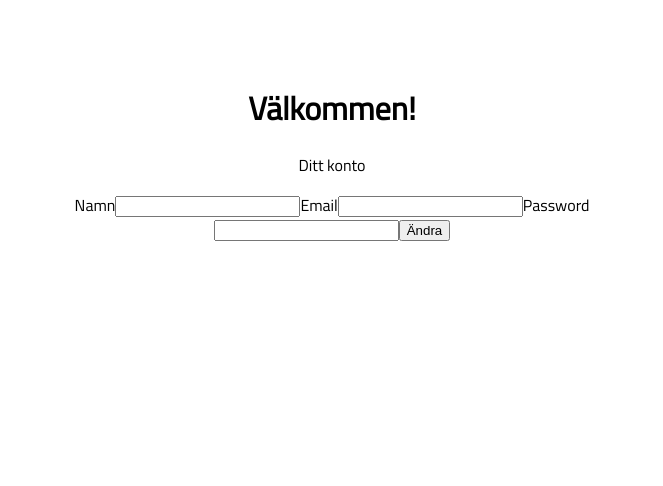
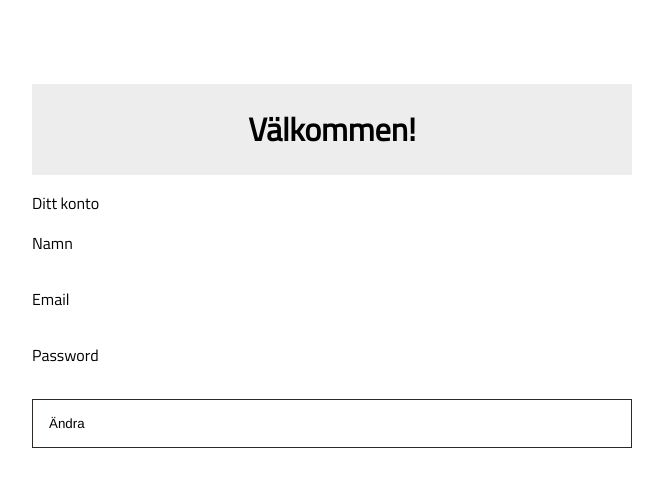
Before and after one commit to Jensengbg-Carl-Ulvinen/komplettering-vue-e-wallet, a Vue app: page /#/account in a window 1280 px wide. Shown: the top 486 px of the page, without its empty margins (308-971 px from the left). Built offline with nearby package versions, Linux system fonts and the light colour scheme.

Commit message:
overhaul

```diff
--- /dev/null
+++ b/src/components/Account.vue
@@ -0,0 +1,80 @@
+<template>
+<div class="account">
+    <div class="header">
+    <h1 class="headline">Välkommen!</h1></div>
+    <p>Ditt konto</p>
+
+    <label for="name">Namn</label>
+    <p>{{ name }}</p>
+    <label for="email">Email</label>
+    <p>{{ email }}</p>
+    <label for="password">Password</label>
+    <p>{{ password }}</p>
+
+    <button type="button" v-on:click="changeUser()" class="btn">Ändra</button>
+
+  </div>
+</template>
+
+<script>
+export default {
+    data: () => {
+            return {
+                register: {
+                    name: "",
+                    email: "",
+                    password: ""
+                }
+            }
+        },
+        methods: {
+            changeUser() {
+                this.$router.replace ({ name: "save_account" });
+            }
+        }
+    }
+
+</script>
+
+<style lang="scss" scoped>
+@import "../assets/scss/variables.scss";
+* {
+  display: flex;
+  flex-direction: column;
+  justify-content: center;
+  text-align: start;
+}
+
+.account {
+  display: flex;
+  flex-direction: column;
+  justify-content: center;
+  text-align: start;
+  width: auto;
+  height: 90vh auto;
+
+  .header {
+    display: flex;
+    justify-content: center;
+    background: $grey;
+
+    .headline {
+      text-align: center;
+    }
+  }
+
+  .button {
+    padding-top: 1rem;
+  }
+
+  .btn {
+    display: flex;
+    justify-content: center;
+    text-align: center;
+    padding: 1rem;
+    font-family: Avenir, Helvetica, Arial, sans-serif;
+    background: $white;
+    border: 1px solid $black;
+  }
+}
+</style>
--- a/src/routes/index.js
+++ b/src/routes/index.js
@@ -1,25 +1,27 @@
-import Vue from "vue";
-import VueRouter from "vue-router";
-import Registration from "../views/Registration.vue";
-import Account from "../views/Account.vue";
+import Vue from 'vue'
+import VueRouter from 'vue-router'
+import Home from "../views/Home.vue"
+import Account from "../components/Account.vue"
 
-Vue.use(VueRouter);
+Vue.use(VueRouter)
 
-const routes = [
+export default new VueRouter({
+    routes: [
         {
-    path: "/",
-    name: "Registration",
-    component: Registration
+            path: '/',
+            redirect: {
+                name: "Home"
+            }
+        },
+        {
+            path: "/Home",
+            name: "Home",
+            component: Home
         },
         {
             path: "/account",
-    name: "Account",
+            name: "account",
             component: Account
         }
-];
-
-const router = new VueRouter({
-  routes
-});
-
-export default router;
+    ]
+})
--- a/src/views/Account.vue
+++ /dev/null
@@ -1,25 +0,0 @@
-<template>
-<div class="account">
-    <div class="header">
-    <h1 class="headline">Välkommen!</h1></div>
-    <p>Ditt konto</p>
-
-    <label for="name">Namn</label>
-    <input v-model="name" type="text" id="name" />
-    <label for="email">Email</label>
-    <input v-model="email" type="text" id="email" />
-    <label for="password">Password</label>
-    <input v-model="password" type="text" id="password" />
-
-    <button @click="" class="btn">Ändra</button>
-
-  </div>
-</template>
-
-<script>
-export default {};
-</script>
-
-<style lang="scss" scoped>
-@import "../assets/scss/variables.scss";
-</style>
--- a/src/views/Registration.vue
+++ b/src/views/Home.vue
@@ -1,38 +1,51 @@
 <template>
-<div class="register">
+<div class="home">
     <div class="header">
     <h1 class="headline">Welcome onbord</h1></div>
     <p>Registrera dig för ett konto</p>
+    <form @submit.prevent="registerUser">
 
     <label for="name">Namn</label>
-    <input v-model="name" type="text" id="name" />
+
+    <input v-model="form.name" type="text" id="name" />
+
     <label for="email">Email</label>
-    <input v-model="email" type="text" id="email" />
+
+    <input v-model="form.email" type="text" id="email" />
+
     <label for="password">Password</label>
-    <input v-model="password" type="text" id="password" />
+
+    <input v-model="form.password" type="text" id="password" />
+
+    </form>
+
     <div class="button">
-    <button @click="registerUser" class="btn">Sign me up</button>
+
+    <button type="button" v-on:click="createUser()" class="btn">Sign me up!</button>
+
     </div>
   </div>
 </template>
 
 <script>
     export default {
-  data: () => {
+      data() {
         return {
+          form: {
             name: "",
             email: "",
             password: ""
+          }
         };
       },
       methods: {
-    registerUser() {
-      if (this.password === true) {
-        const user = { name: this.name, email: this.email, password: this.password };
+        createUser() {
+          this.$router.replace({
+            name: "account"
+          });
+        },
       }
     }
-  }
-};
 </script>
 
 <style lang="scss" scoped>
@@ -43,10 +56,9 @@ export default {
   flex-direction: column;
   justify-content: center;
   text-align: start;
-
 }
 
-.register {
+.home {
   display: flex;
   flex-direction: column;
   justify-content: center;
@@ -64,11 +76,11 @@ export default {
     }
   }
 
-  .button{
+  .button {
     padding-top: 1rem;
   }
 
-  .btn{
+  .btn {
     display: flex;
     justify-content: center;
     text-align: center;
```
Also changed, not shown: src/App.vue (+4 -3 lines). Lines whose indentation alone changed are shown as unchanged.
